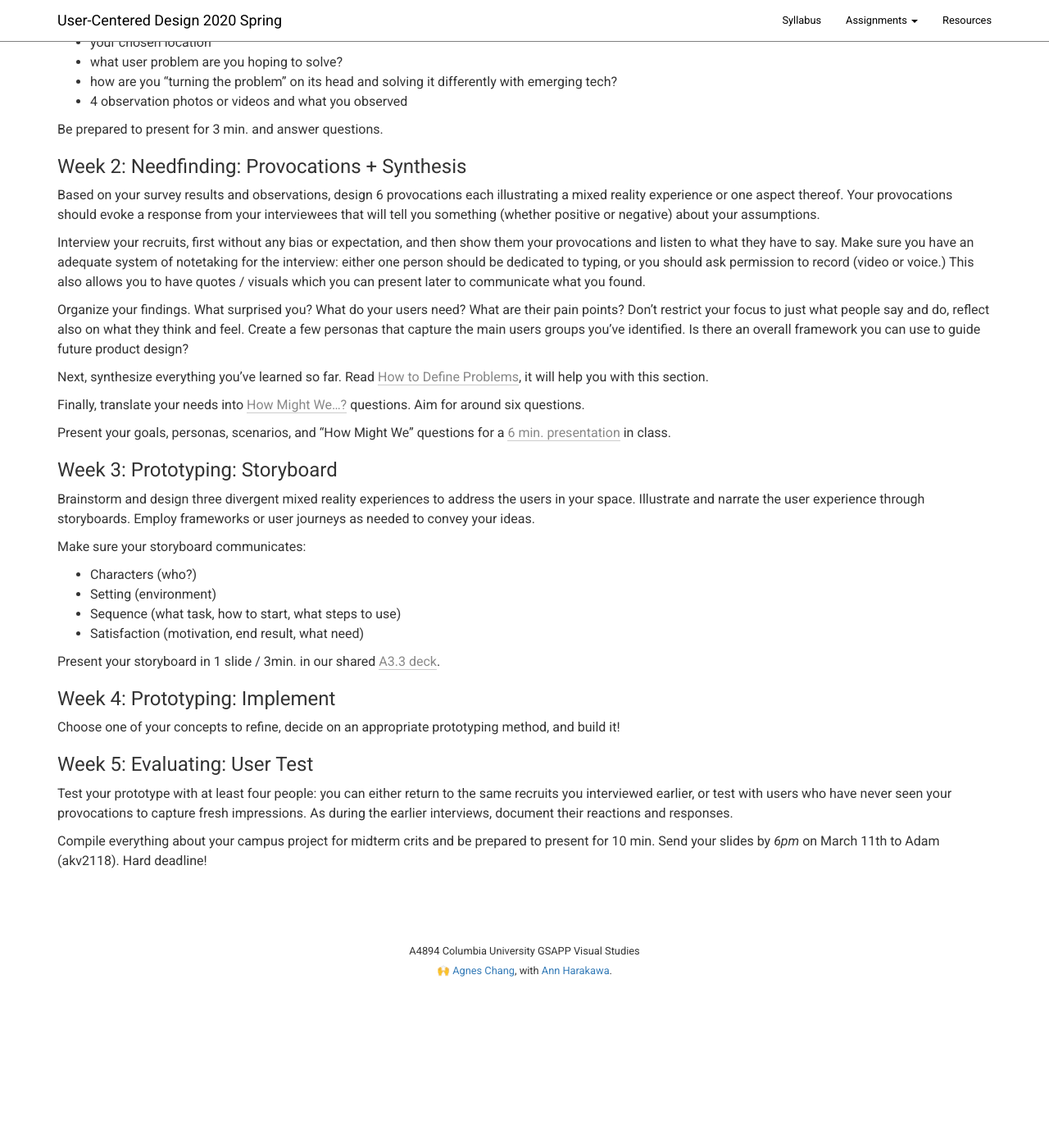
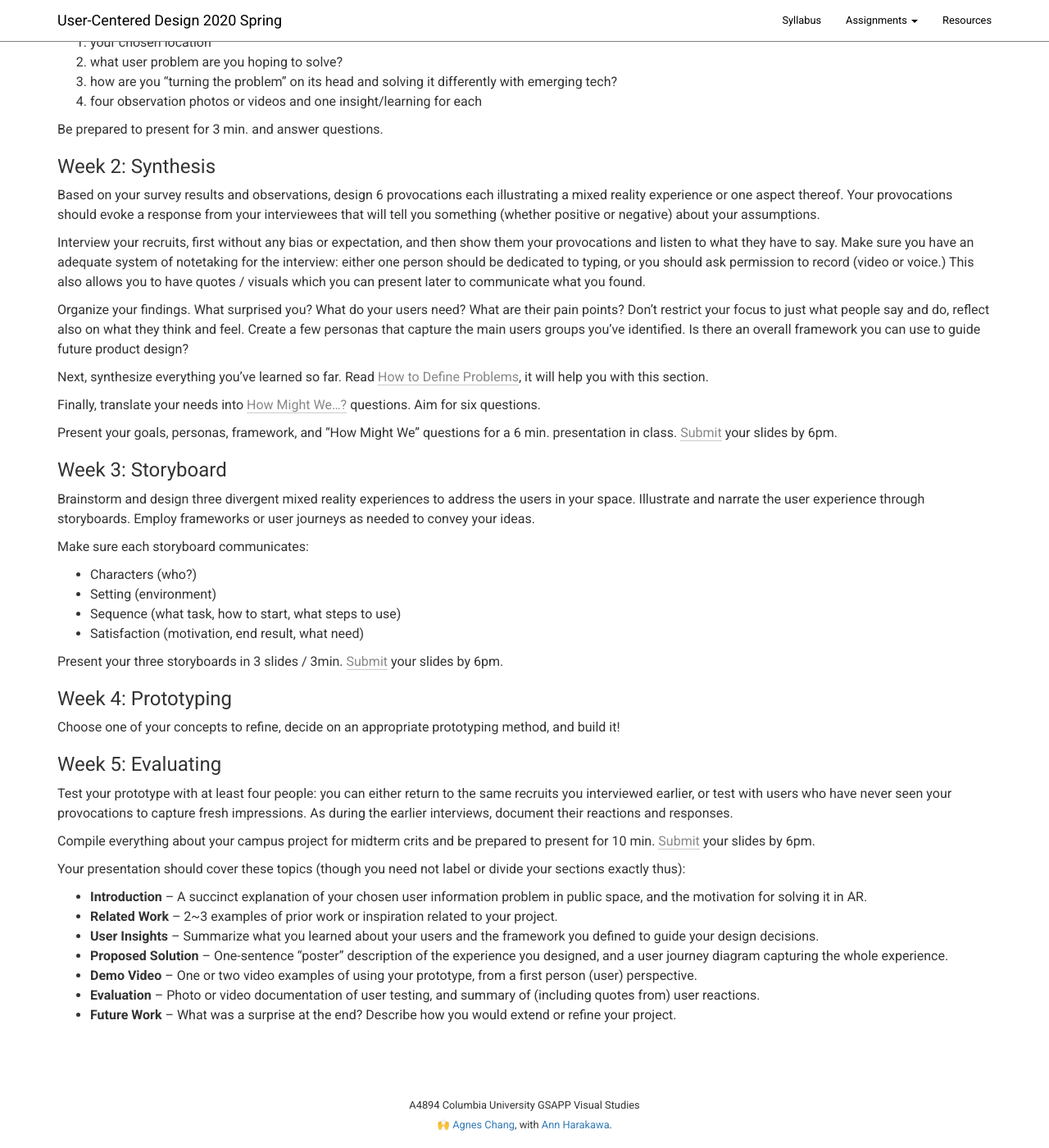
Before and after one commit to columbiaspatialinfo/columbiaspatialinfo.github.io, a Jekyll site: the page built from a3.md, in a window 1280 px wide and 1400 px high, scrolled down 944 px. Shown: the whole window at 82% size. Built offline with Jekyll 4.4.1, drawn with Linux system fonts in a browser that asks for light colours; our own code applies the rules of GitHub Pages for plain Markdown files; before the commit the page ends 2156 px from its top, so only the background shows below that; some of the changed text lies outside the part shown.

Commit message:
update A3

```diff
--- a/a3.md
+++ b/a3.md
@@ -11,7 +11,7 @@ Form your own groups of 3~4, and choose one of the campus sites below.
 -   Avery Library
 -   Food Trucks
 -   Gym
--   Machine Shop (lasercutters, routers, etc.)
+-   Machine Shop (i.e. one with lasercutters, routers, etc.)
 
 You're also welcome to pitch a location not on this list as long as it is easily (and safely) accessible, and you can identify it as a usage of public space that will still be needed in the future.
 
@@ -34,15 +34,15 @@ Next, observe. Spend some time in the space you chose, capturing a mix of sketch
 
 Recruit **four** people that fit your target user group and send them a quick survey about their needs and current habits. Also make sure they are available to meet for 30min. with you next week. Put together a discussion guide of questions and topics you plan to cover when you do interviews next week.
 
-Make 1 slide in our shared [A3.1 deck](https://docs.google.com/presentation/d/1Ez72_uERQIzPgucYiHruOfIzdSPAbJr1pVYSWYpTPYg/edit?usp=sharing) covering:
-- your chosen location
-- what user problem are you hoping to solve?
-- how are you "turning the problem" on its head and solving it differently with emerging tech?
-- 4 observation photos or videos and what you observed
+By 6pm before class, [submit](https://forms.gle/29iuSrE17RSACpcB7) 3 slides covering:
+1. your chosen location
+2. what user problem are you hoping to solve?
+3. how are you "turning the problem" on its head and solving it differently with emerging tech?
+4. four observation photos or videos and one insight/learning for each
 
 Be prepared to present for 3 min. and answer questions.
 
-### Week 2: Needfinding: Provocations + Synthesis
+### Week 2: Synthesis
 
 Based on your survey results and observations, design 6 provocations each illustrating a mixed reality experience or one aspect thereof. Your provocations should evoke a response from your interviewees that will tell you something (whether positive or negative) about your assumptions.
 
@@ -52,28 +52,38 @@ Organize your findings. What surprised you? What do your users need? What are th
 
 Next, synthesize everything you've learned so far. Read [How to Define Problems](https://faculty.washington.edu/ajko/books/design-methods/how-to-define-problems.html), it will help you with this section.
 
-Finally, translate your needs into [How Might We...?](https://dschool.stanford.edu/resources/how-might-we-questions) questions. Aim for around six questions.
+Finally, translate your needs into [How Might We...?](https://dschool.stanford.edu/resources/how-might-we-questions) questions. Aim for six questions.
 
-Present your goals, personas, scenarios, and "How Might We" questions for a [6 min. presentation](https://docs.google.com/presentation/d/11zcwDkg32pZBGMI3PbtHPSN0TQdYIxqQTcOqkdK_2IM/edit?usp=sharing) in class.
+Present your goals, personas, framework, and "How Might We" questions for a 6 min. presentation in class. [Submit](https://forms.gle/29iuSrE17RSACpcB7) your slides by 6pm.
 
-### Week 3: Prototyping: Storyboard
+### Week 3: Storyboard
 
 Brainstorm and design three divergent mixed reality experiences to address the users in your space. Illustrate and narrate the user experience through storyboards. Employ frameworks or user journeys as needed to convey your ideas.
 
-Make sure your storyboard communicates:
+Make sure each storyboard communicates:
 -   Characters (who?)
 -   Setting (environment)
 -   Sequence (what task, how to start, what steps to use)
 -   Satisfaction (motivation, end result, what need)
 
-Present your storyboard in 1 slide / 3min. in our shared [A3.3 deck](https://docs.google.com/presentation/d/1mD_90XHjR827TeHmYJLK4-uZpqeH_uBHKPP3eOBHcfM/edit?usp=sharing).
+Present your three storyboards in 3 slides / 3min. [Submit](https://forms.gle/29iuSrE17RSACpcB7) your slides by 6pm.
 
-### Week 4: Prototyping: Implement
+### Week 4: Prototyping
 
 Choose one of your concepts to refine, decide on an appropriate prototyping method, and build it!
 
-### Week 5: Evaluating: User Test
+### Week 5: Evaluating
 
 Test your prototype with at least four people: you can either return to the same recruits you interviewed earlier, or test with users who have never seen your provocations to capture fresh impressions. As during the earlier interviews, document their reactions and responses.
 
-Compile everything about your campus project for midterm crits and be prepared to present for 10 min. Send your slides by *6pm* on March 11th to Adam (akv2118). Hard deadline!
+Compile everything about your campus project for midterm crits and be prepared to present for 10 min. [Submit](https://forms.gle/29iuSrE17RSACpcB7) your slides by 6pm.
+
+Your presentation should cover these topics (though you need not label or divide your sections exactly thus):
+
+- **Introduction** -- A succinct explanation of your chosen user information problem in public space, and the motivation for solving it in AR.
+- **Related Work** -- 2~3 examples of prior work or inspiration related to your project.
+- **User Insights** -- Summarize what you learned about your users and the framework you defined to guide your design decisions.
+- **Proposed Solution** -- One-sentence "poster" description of the experience you designed, and a user journey diagram capturing the whole experience.
+- **Demo Video** -- One or two video examples of using your prototype, from a first person (user) perspective.
+- **Evaluation** -- Photo or video documentation of user testing, and summary of (including quotes from) user reactions.
+- **Future Work** -- What was a surprise at the end? Describe how you would extend or refine your project.
```
Also changed, not shown: other parts of a3.md (+1 -1 lines).
